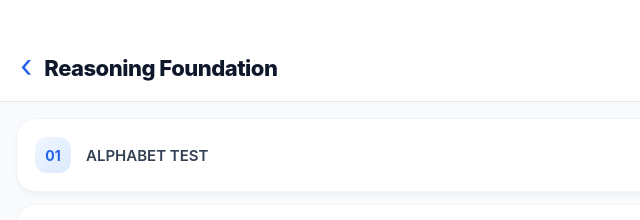
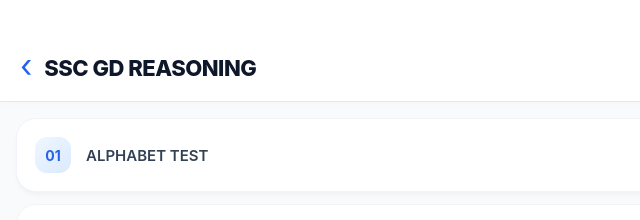
Before and after one commit to adityahindu369-web/Sscgdreasoningsite, a plain HTML site: page index.html in a window 1280 px wide. Shown: the top 220 px of the page, 0-640 px from the left. Drawn offline with Linux system fonts and the light colour scheme.

Commit message:
Update index.html

```diff
--- a/index.html
+++ b/index.html
@@ -106,7 +106,7 @@
 
     <div class="header">
         <span class="back-icon">&#8249;</span>
-        <div class="title">Reasoning Foundation</div>
+        <div class="title">SSC GD REASONING</div>
     </div>
 
     <div class="container">
```
